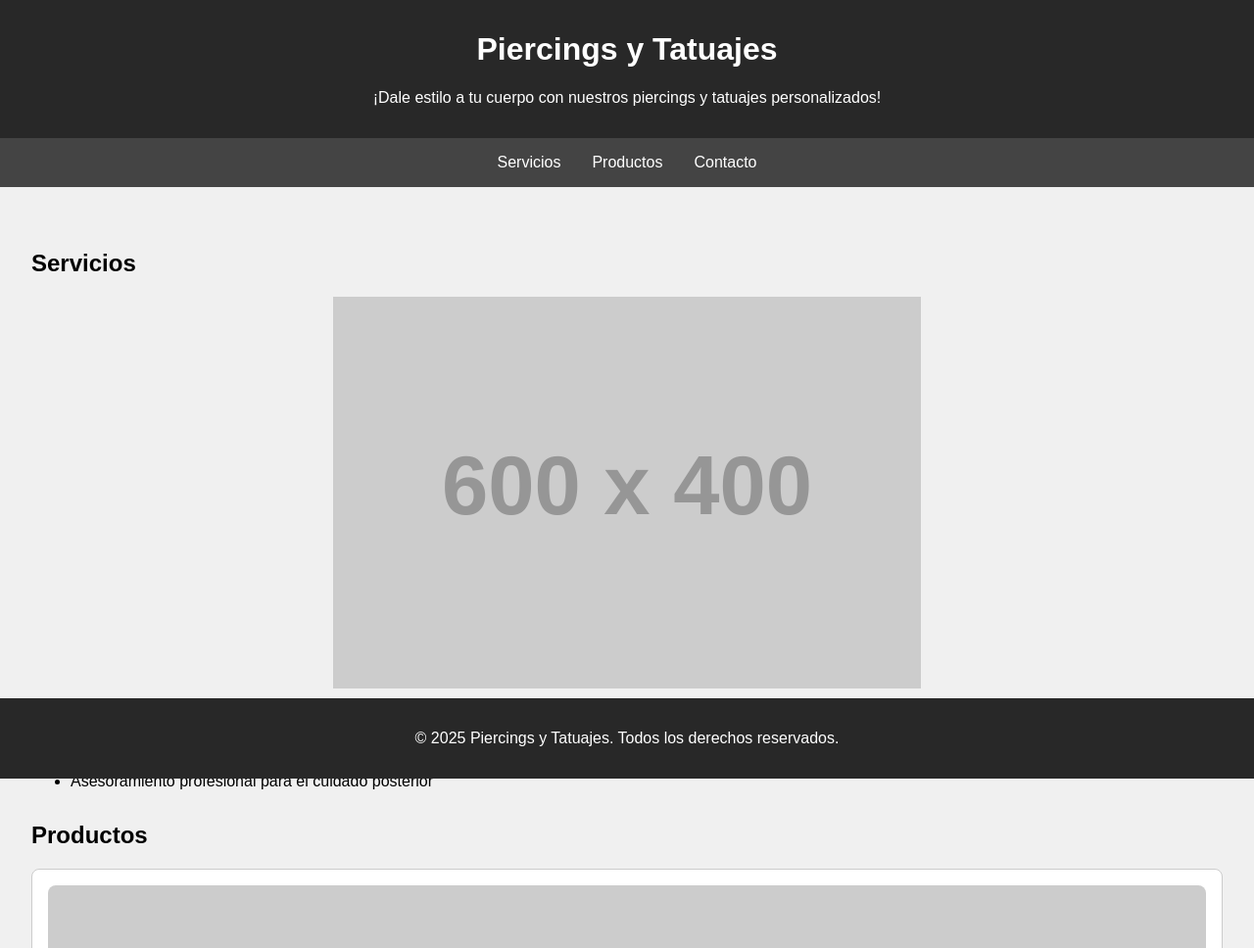
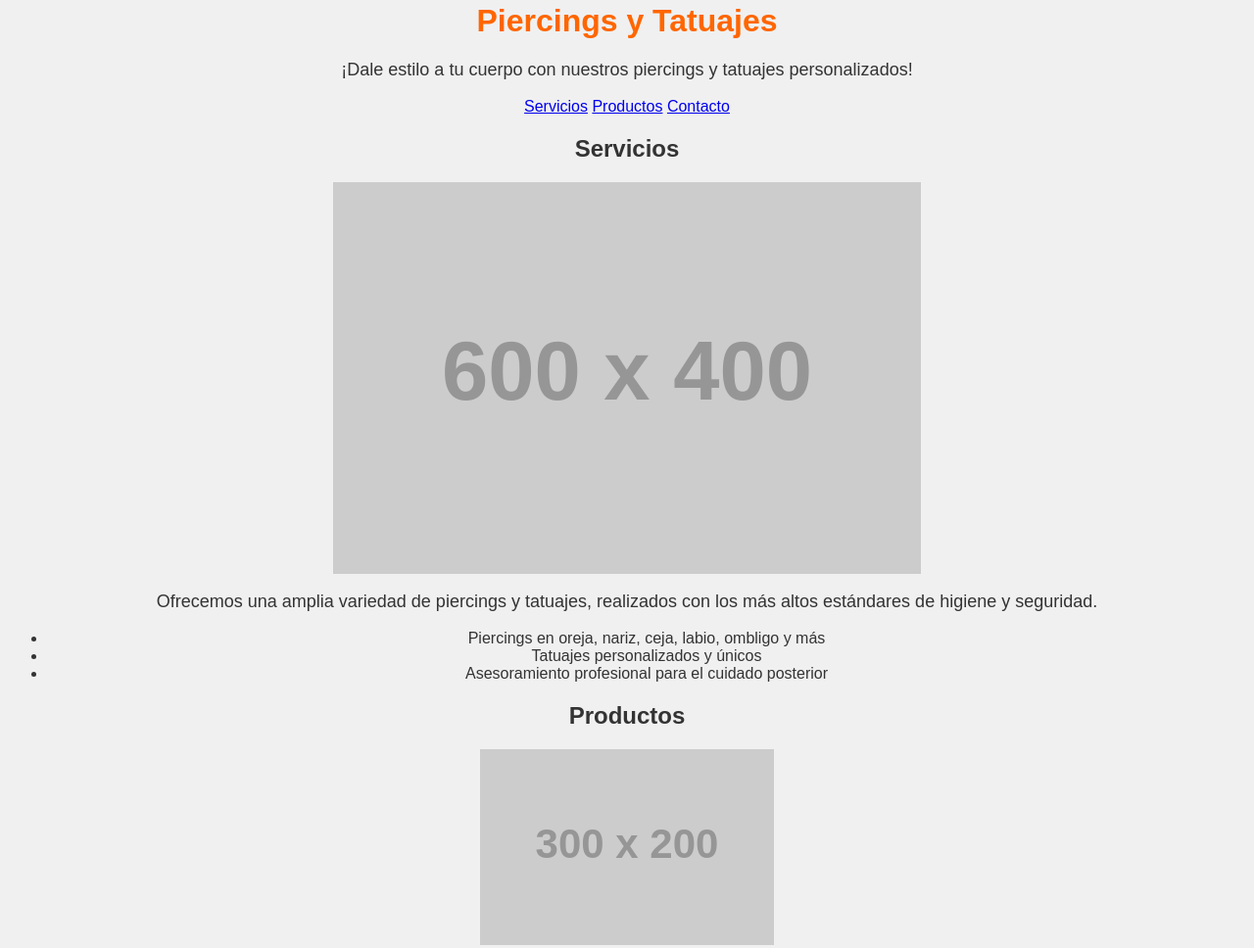
Before and after one commit to Nayely225/T-P, a plain HTML site: page index.html in a window 1280 px wide. Shown: the part 5-973 px from the top of the page at 98% size. Drawn offline with Linux system fonts and the light colour scheme; placeholder pictures from the web are drawn by us.

Commit message:
Update index.html

```diff
--- a/index.html
+++ b/index.html
@@ -3,66 +3,24 @@
 <head>
     <meta charset="UTF-8">
     <meta name="viewport" content="width=device-width, initial-scale=1.0">
-    <title>Piercings y Tatuajes</title>
+    <title>Mi Página Web</title>
     <style>
         body {
+            background-color: #f0f0f0; /* Color de fondo */
+            color: #333; /* Color del texto */
             font-family: Arial, sans-serif;
-            margin: 0;
-            padding: 0;
-            background-color: #f0f0f0;
-        }
-        header {
-            background-color: #282828;
-            color: #fff;
-            padding: 1em 0;
             text-align: center;
         }
-        nav {
-            display: flex;
-            justify-content: center;
-            background-color: #444;
+
+        h1 {
+            color: #ff6600; /* Color del título */
         }
-        nav a {
-            color: #fff;
-            padding: 1em;
-            text-decoration: none;
+
+        p {
+            font-size: 18px;
         }
-        nav a:hover {
-            background-color: #666;
-        }
-        main {
-            padding: 2em;
-        }
-        .services, .products, .contact {
-            margin: 2em 0;
-        }
-        .services img, .products img, .contact img {
-            width: 100%;
-            max-width: 600px;
-            display: block;
-            margin: 0 auto 1em;
-        }
-        footer {
-            background-color: #282828;
-            color: #fff;
-            text-align: center;
-            padding: 1em 0;
-            position: fixed;
-            bottom: 0;
-            width: 100%;
-        }
-        .product-item {
-            background-color: #fff;
-            padding: 1em;
-            margin: 1em 0;
-            border: 1px solid #ccc;
-            border-radius: 8px;
-        }
-        .product-item img {
-            max-width: 100%;
-            height: auto;
-            border-radius: 8px;
-        }
+
+
     </style>
 </head>
 <body>
```
